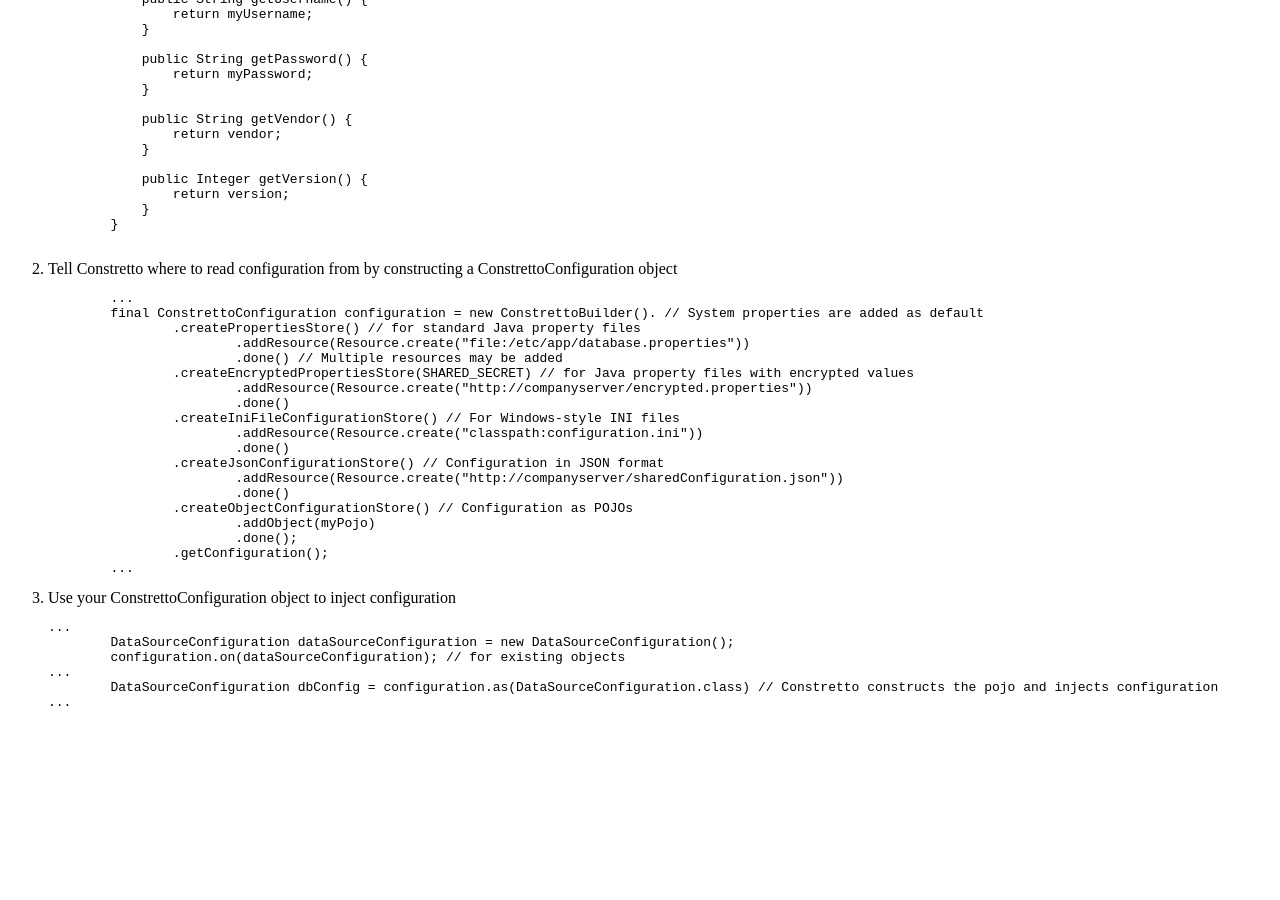
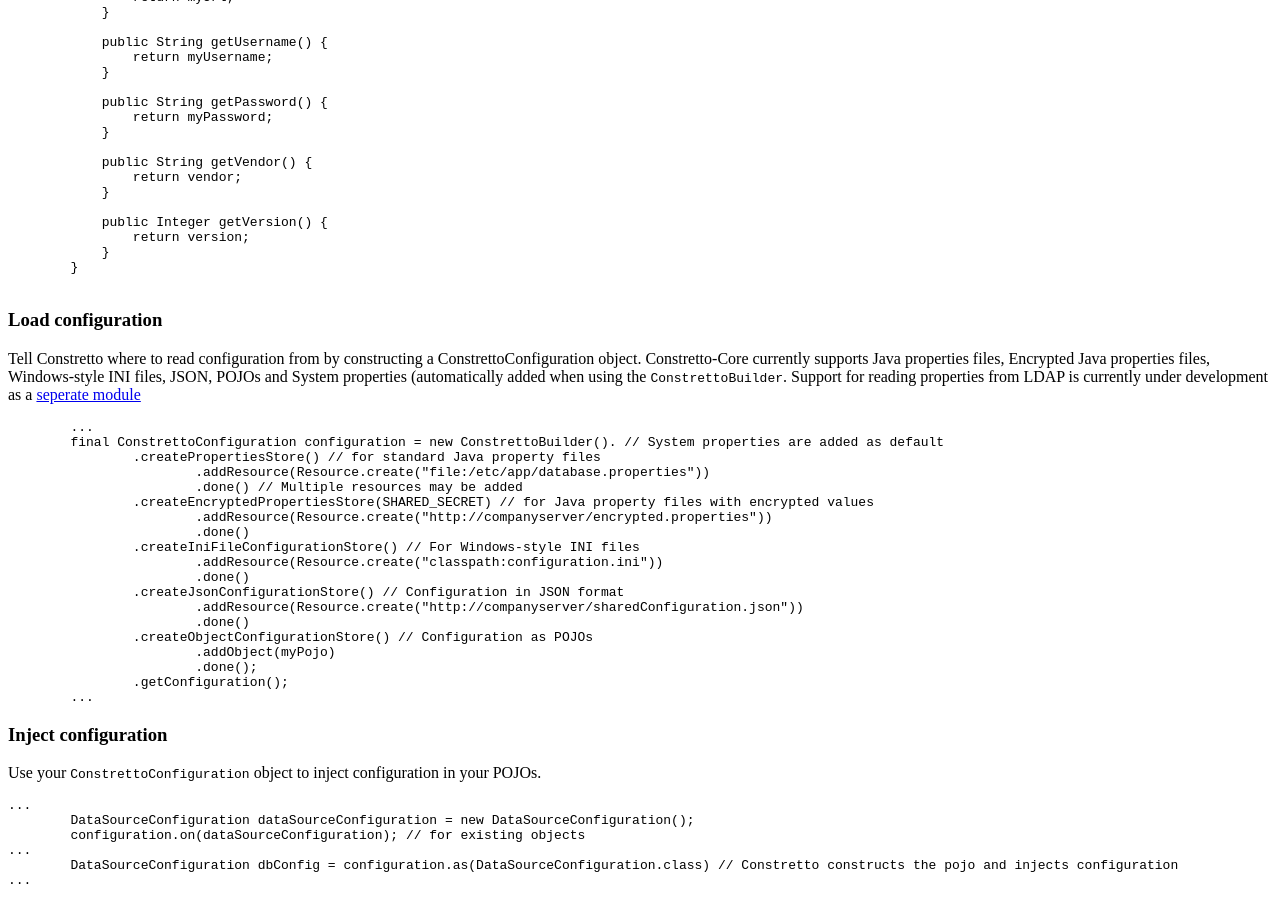
Before and after one commit to constretto/constretto.github.com, a Jekyll site: the page built from index.html, in a window 1280 px wide and 900 px high, scrolled down 709 px. Built offline with Jekyll 4.4.1, drawn with Linux system fonts in a browser that asks for light colours; nearby versions of some CDN libraries; Markdown is read by kramdown in place of the engine named in the settings; a style sheet for code colours, icons or effects is not loaded; before the commit the page ends 1435 px from its top, so only the background shows below that; some of the changed text lies outside the part shown.

Commit message:
use headers

```diff
--- a/index.html
+++ b/index.html
@@ -6,10 +6,11 @@
 	The Constretto project is essentially about making it easier to configure your JVM-based applications.
 	Constretto allows you to inject the runtime configuration into the running code, thus making it easy to reconfigure application without having to redeploy.
 </p>
-<section>
+<article>
 	<h2>Quickstart</h2>
-	<ol>
-	<li>In order to make your POJO "Constrettofied", you use the <em>@Configuration</em> (for fields and parameters) or <em>@Configure (on methods)</em>
+	<section>
+	<h3>Add @Configuration or/and @Configure to POJO</h3>
+	<p>In order to make your POJO "Constrettofied", you use the <em>@Configuration</em> (for fields and parameters) or <em>@Configure (on methods)</em> </p>
 <pre>
 	public class DataSourceConfiguration {
 
@@ -58,8 +59,12 @@
 	}
 
 </pre>
-	</li>
-	<li>Tell Constretto where to read configuration from by constructing a ConstrettoConfiguration object
+	</section>
+	<section>
+		<h3>Load configuration</h3>
+		<p>Tell Constretto where to read configuration from by constructing a ConstrettoConfiguration object. Constretto-Core currently supports
+			Java properties files, Encrypted Java properties files, Windows-style INI files, JSON, POJOs and System properties (automatically added when using the
+			<code>ConstrettoBuilder</code>. Support for reading properties from LDAP is currently under development as a <a href="//github.com/constretto/constretto-core/tree/master/constretto-ldap">seperate module</a> </p>
 <pre>
 	...
 	final ConstrettoConfiguration configuration = new ConstrettoBuilder(). // System properties are added as default
@@ -81,8 +86,11 @@
 		.getConfiguration();
 	...
 </pre>
-	</li>
-	<li>Use your ConstrettoConfiguration object to inject configuration
+	</section>
+	<section>
+		<h3>Inject configuration</h3>
+		<p>
+		Use your <code>ConstrettoConfiguration</code> object to inject configuration in your POJOs.</p>
 <pre>
 ...
 	DataSourceConfiguration dataSourceConfiguration = new DataSourceConfiguration();
@@ -91,6 +99,6 @@
 	DataSourceConfiguration dbConfig = configuration.as(DataSourceConfiguration.class) // Constretto constructs the pojo and injects configuration
 ...
 </pre>
-	</li>
-	</ol>
-</section>
+
+	</section>
+</article>
```
